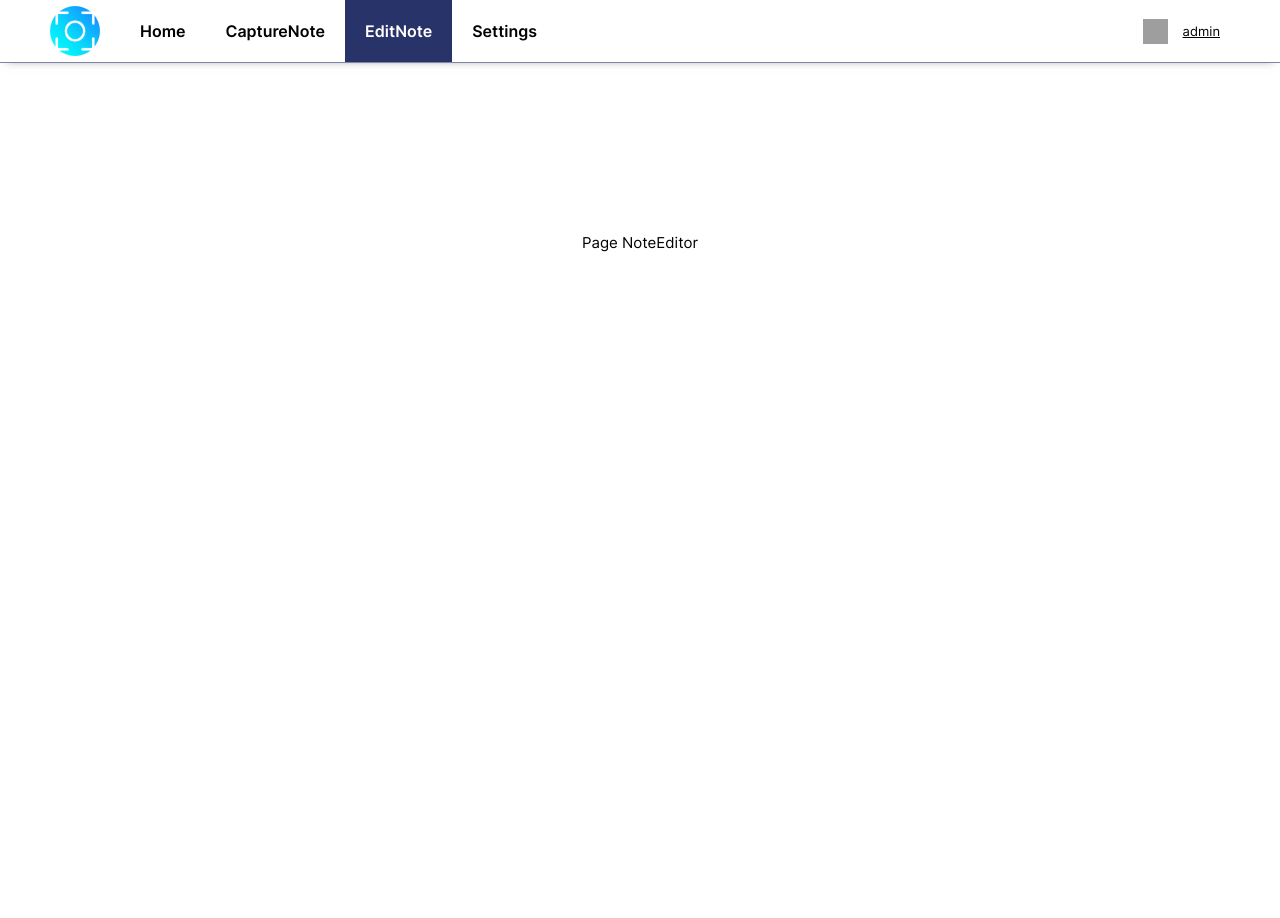
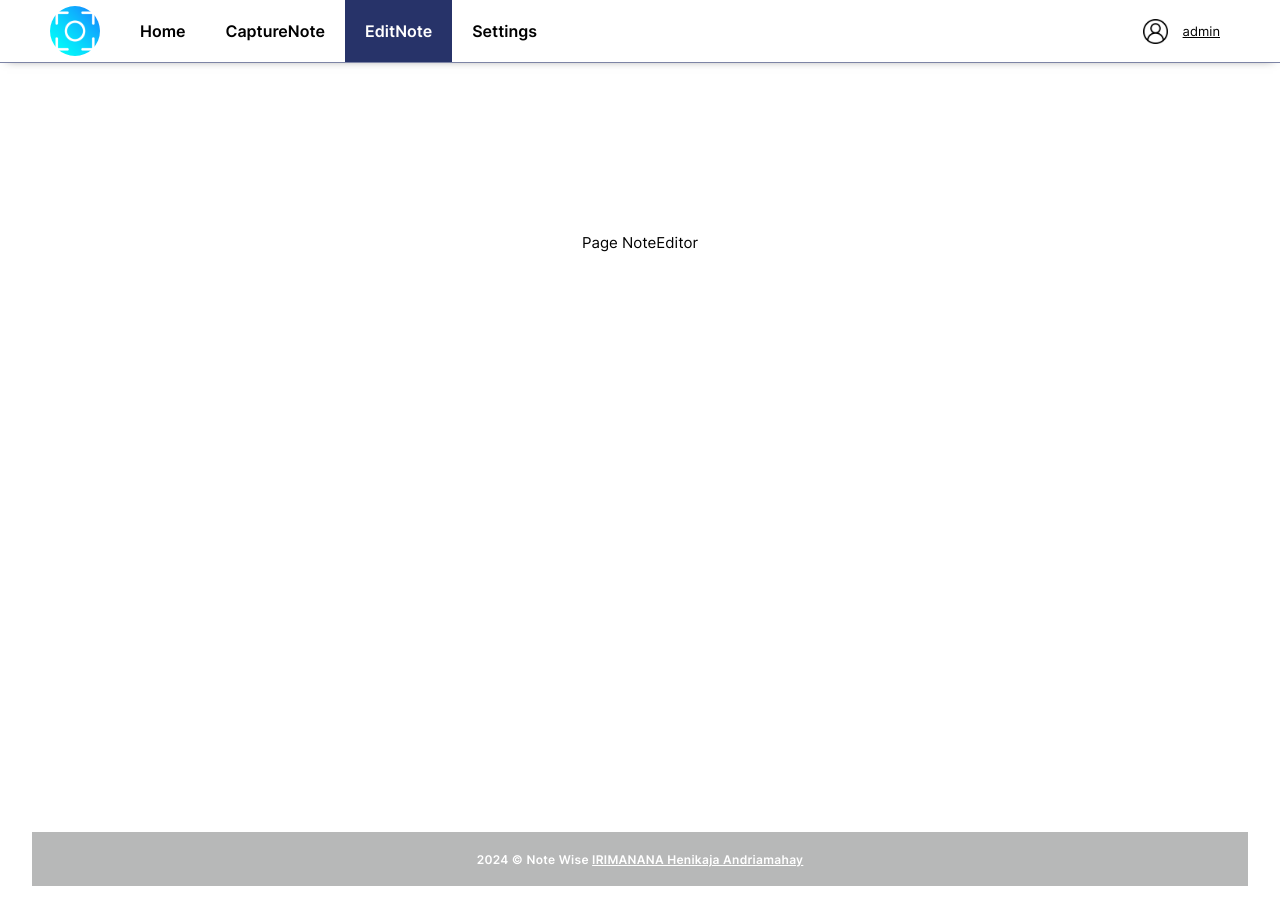
Before and after one commit to Andriamahay11master/notewise, a React (Vite) app: page /editor in a window 1280 px wide. Before the commit the page ends 864 px from the top, so only its background shows below. Built offline with nearby package versions, Linux system fonts and the light colour scheme; grey boxes are pictures that could not be loaded.

Commit message:
add footer

```diff
--- a/src/components/footer/Footer.tsx
+++ b/src/components/footer/Footer.tsx
@@ -0,0 +1,23 @@
+import './footer.scss';
+import {Link} from 'react-router-dom';
+
+interface FooterProps{
+    desc?: string,
+    title?: string,
+    copyright: string
+}
+
+export default function Footer({copyright} : FooterProps) {
+
+    return (
+        <footer className='footerPage'>
+            <div className="footerCopyright">
+                <div className="cntCopyright">
+                    <div className="itemCol">
+                        <p>2024 © {copyright} <Link to="https://andriamahay-irimanana.vercel.app/" target='_blank' className='copyRightLink'>IRIMANANA Henikaja Andriamahay </Link></p>
+                    </div>
+                </div>
+            </div>
+        </footer>
+    )
+  }
--- a/src/components/footer/footer.scss
+++ b/src/components/footer/footer.scss
@@ -0,0 +1,49 @@
+@import "../../assets/scss/common/variable";
+@import "../../assets/scss/common/mixins";
+
+
+.footerPage {
+    background: lighten($grey-6A, 30%);
+    position: relative;
+    z-index: 2;
+    display: flex;
+    align-items: center;
+    justify-content: center;
+    a {
+        color: #FFF;
+        text-decoration: none;
+        &:hover {
+            color: $color-secondary;
+        }
+    }
+    .footerCopyright {
+        padding: 18px 135px;
+        border-top: 1px solid lighten($grey-6A, 30%);
+        background: lighten($grey-6A, 30%);
+        margin: 0 6px;
+        @include max(1440px){
+            padding: 18px 50px;
+        }
+        @include max(768px){
+            padding: 15px 10px;
+            border-top: none;
+        }
+        .cntCopyright {
+            display: flex;
+            align-items: center;
+            @include max(635px) {
+                flex-direction: column;
+                text-align: center;
+            }
+        }
+        p{
+            color: #FFF;
+            font-size: 12px;
+            font-weight: 600;
+            letter-spacing: 0.3px;
+        }
+        .copyRightLink{
+            text-decoration: underline;
+        }
+    }
+}
--- a/src/pages/Capture.tsx
+++ b/src/pages/Capture.tsx
@@ -3,6 +3,7 @@ import CaptureButton from "../components/capture/CaptureButton";
 import { Link } from "react-router-dom";
 import Header from "../components/header/Header";
 import { headerNav } from "../data/header";
+import Footer from "../components/footer/Footer";
 
 export default function Capture(){
     const [capturedImage, setCapturedImage] = useState<string | null>(null);
@@ -32,6 +33,7 @@ export default function Capture(){
                     <Link to={'/'}>Retour à l'accueil</Link>
                 </div>
             </div>
+            <Footer copyright="Note Wise"/>
         </>
     )
 }
--- a/src/pages/Home.tsx
+++ b/src/pages/Home.tsx
@@ -1,4 +1,5 @@
 
+import Footer from "../components/footer/Footer";
 import Header from "../components/header/Header";
 import { headerNav } from "../data/header";
 
@@ -11,6 +12,7 @@ export default function Home(){
                     <p>PageHome</p>
                 </div>
             </div>
+            <Footer copyright="Note Wise"/>
         </>
     )
 }
--- a/src/pages/NoteEditor.tsx
+++ b/src/pages/NoteEditor.tsx
@@ -1,3 +1,4 @@
+import Footer from "../components/footer/Footer"
 import Header from "../components/header/Header"
 import { headerNav } from "../data/header"
 
@@ -10,6 +11,7 @@ export default function NoteEditor(){
                     <p>Page NoteEditor</p>
                 </div>
             </div>
+            <Footer copyright="Note Wise"/>
         </>
     )
 }
--- a/src/pages/Settings.tsx
+++ b/src/pages/Settings.tsx
@@ -1,3 +1,4 @@
+import Footer from "../components/footer/Footer"
 import Header from "../components/header/Header"
 import { headerNav } from "../data/header"
 
@@ -10,6 +11,7 @@ export default function Settings(){
                     <p>Page Settings</p>
                 </div>
             </div>
+            <Footer copyright="Note Wise"/>
         </>
     )
 }
```
Also changed, not shown: public/user.png (added).
